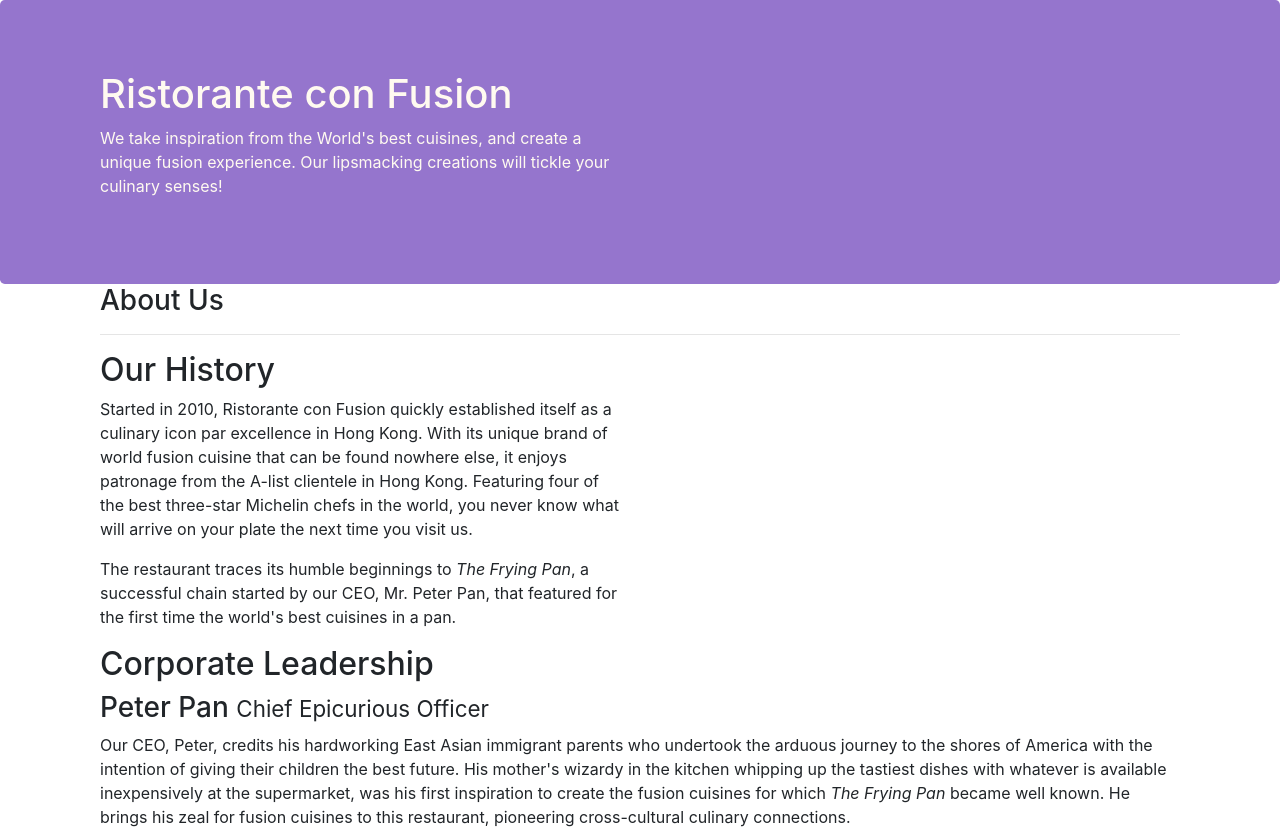
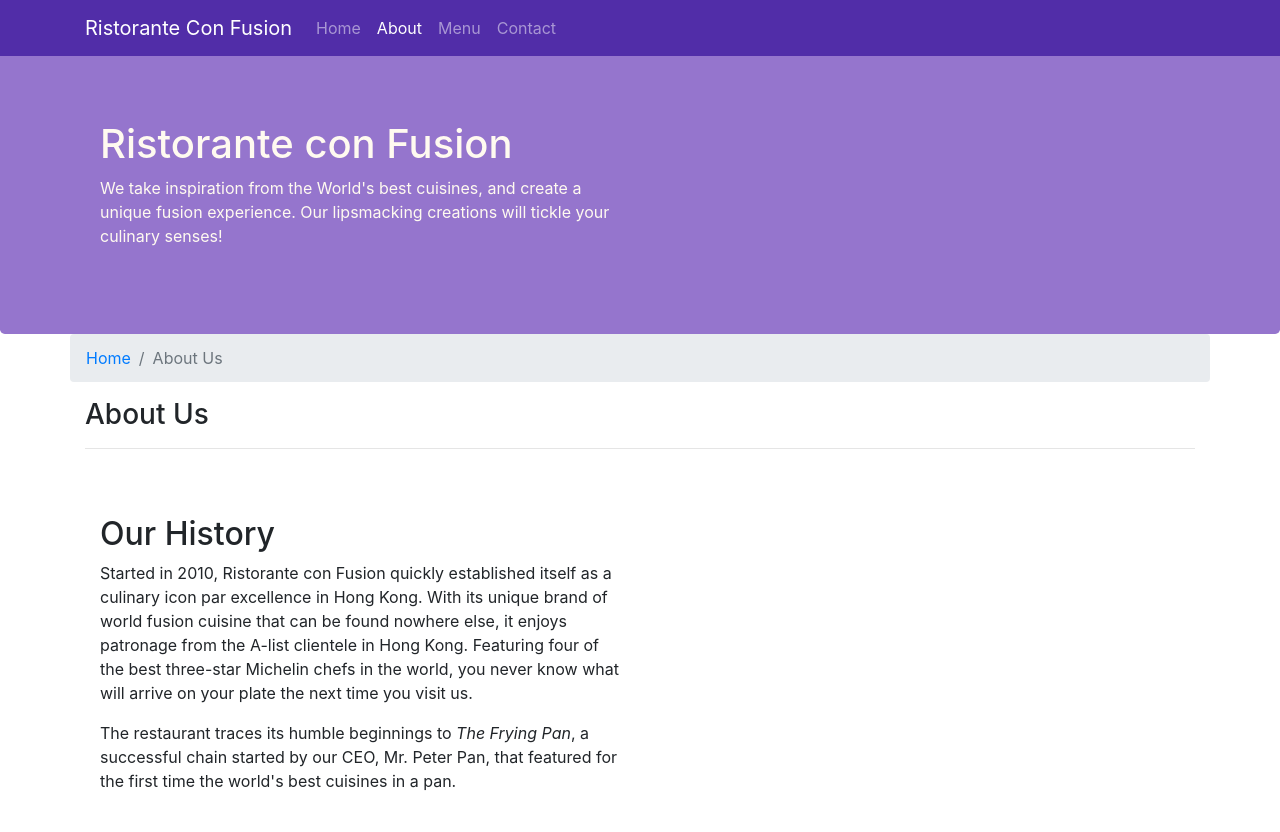
Before and after one commit to hadesr/conFusion, a website: page aboutus.html in a window 1280 px wide. Shown: the top 832 px of the page. Drawn offline with nearby package versions, Linux system fonts and the light colour scheme.

Commit message:
navigation bar and breadcrumb

```diff
--- a/aboutus.html
+++ b/aboutus.html
@@ -19,6 +19,25 @@
 
 <body>
 
+    <nav class="navbar navbar-dark navbar-expand-sm fixed-top">
+        <div class="container">
+            <button class="navbar-toggler" type="button" data-toggle="collapse" data-target="#Navbar">
+                <span class="navbar-toggler-icon"></span>
+            </button>
+
+            <a class="navbar-brand" href="./index.html">Ristorante Con Fusion</a>
+
+            <div class="collapse navbar-collapse" id="Navbar">
+                <ul class="navbar-nav mr-auto">
+                    <li class="nav-item"><a class="nav-link" href="./index.html">Home</a></li>
+                    <li class="nav-item active"><a class="nav-link" href="#">About</a></li>
+                    <li class="nav-item"><a class="nav-link" href="#">Menu</a></li>
+                    <li class="nav-item"><a class="nav-link" href="#">Contact</a></li>
+                </ul>
+            </div>
+        </div>
+    </nav>
+
     <header class="jumbotron">
         <div class="container">
             <div class="row row-header">
@@ -33,14 +52,19 @@
     </header>
 
     <div class="container">
-        <div class="row row-header">
+        <div class="row">
+            <ol class="col-12 breadcrumb">
+                <li class="breadcrumb-item"><a href="./index.html">Home</a></li>
+                <li class="breadcrumb-item active">About Us</li>
+            </ol>
+
             <div class="col-12">
                <h3>About Us</h3>
                <hr>
             </div>
         </div>
 
-        <div class="row row-header">
+        <div class="row row-content">
             <div class="col-sm-6">
                 <h2>Our History</h2>
                 <p>Started in 2010, Ristorante con Fusion quickly established itself as a culinary icon par excellence in Hong Kong. With its unique brand of world fusion cuisine that can be found nowhere else, it enjoys patronage from the A-list clientele in Hong Kong.  Featuring four of the best three-star Michelin chefs in the world, you never know what will arrive on your plate the next time you visit us.</p>
@@ -51,7 +75,7 @@
         </div>
 
 
-        <div class="row row-header">
+        <div class="row row-content">
             <div class="col-12">
                 <h2>Corporate Leadership</h2>
                 <h3>Peter Pan <small>Chief Epicurious Officer</small></h3>
@@ -73,10 +97,10 @@
                 <div class="col-4 offset-1 col-sm-2">
                     <h5>Links</h5>
                     <ul class="list-unstyled">
-                        <li><a href="#">Home</a></li>
-                        <li><a href="#">About</a></li>
-                        <li><a href="#">Menu</a></li>
-                        <li><a href="#">Contact</a></li>
+                        <li><a href="https://coursera-assessments.s3.amazonaws.com/assessments/1589863332236/2fa44f17-9ab0-4645-e4dd-60b03a38a022/aboutus.html">Home</a></li>
+                        <li><a href="https://coursera-assessments.s3.amazonaws.com/assessments/1589863332236/2fa44f17-9ab0-4645-e4dd-60b03a38a022/aboutus.html">About</a></li>
+                        <li><a href="https://coursera-assessments.s3.amazonaws.com/assessments/1589863332236/2fa44f17-9ab0-4645-e4dd-60b03a38a022/aboutus.html">Menu</a></li>
+                        <li><a href="https://coursera-assessments.s3.amazonaws.com/assessments/1589863332236/2fa44f17-9ab0-4645-e4dd-60b03a38a022/aboutus.html">Contact</a></li>
                     </ul>
                 </div>
                 <div class="col-7 col-sm-5">
--- a/css/styles.css
+++ b/css/styles.css
@@ -1,3 +1,8 @@
+body{
+    padding :50px 0px 0px 0px;
+    z-index:0;
+}
+
 .row-header{
     margin:0px auto;
     padding:0px;
@@ -28,3 +33,7 @@
     margin:0px;
     color:#0f0f0f;
 }
+
+.navbar-dark {
+     background-color: #512DA8;
+}
```
Also changed, not shown: index.html (+20 -0 lines).
